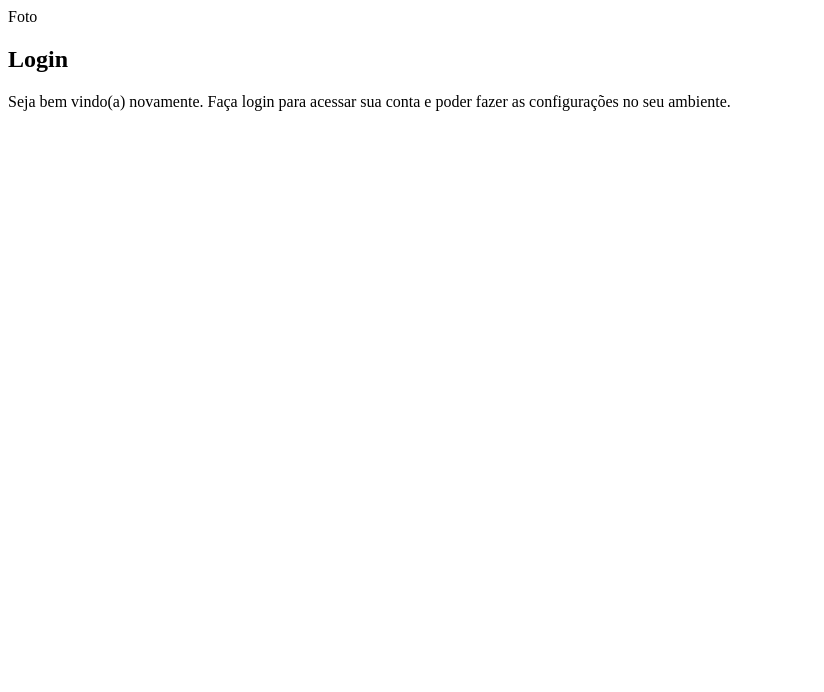
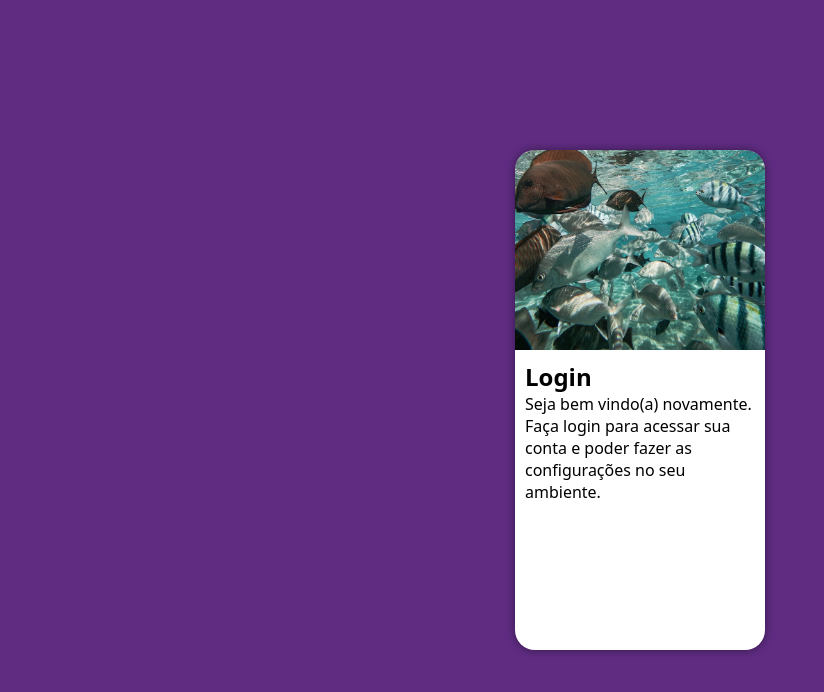
Before and after one commit to karinaaa0/projeto-login, a plain HTML site: page index.html in a window 1280 px wide. Shown: the whole page, without its empty margins (0-824 px from the left). Drawn offline with Linux system fonts and the light colour scheme.

Commit message:
atualização

```diff
--- a/estilos/style.css
+++ b/estilos/style.css
@@ -5,3 +5,50 @@
     Verde: #49a09d
     Lilás: #5f2c82
 */
+
+* {
+    font-family: system-ui, -apple-system, BlinkMacSystemFont, 'Segoe UI', Roboto, Oxygen, Ubuntu, Cantarell, 'Open Sans', 'Helvetica Neue', sans-serif;
+    padding: 0px;
+    margin: 0px;
+    box-sizing: border-box;
+}
+
+body, html {
+    background-color: #5f2c82;
+    height: 100vh;
+    width: 10vw;
+}
+
+main {
+    position: relative;
+    height: 100vh;
+    width: 100vw;
+}
+
+section#login {
+    position: absolute;
+    top: 50%;
+    left: 50%;
+    transform: translate(-50%, -50%);
+    overflow: hidden;
+
+    background-color: white;
+    width: 250px;
+    height: 500px;
+    border-radius: 20px;
+    box-shadow: 0px 0px 10px rgba(0, 0, 0, 0.452);
+}
+
+section#login > div#imagem {
+    display: block;
+    background: #5f2c82 url(../imagens/peixe.jpg) no-repeat;
+    background-size: cover;
+    background-position: left bottom;
+    height: 200px;
+}
+
+section#login > div#formulario {
+    display: block;
+    padding: 10px;
+
+}
--- a/index.html
+++ b/index.html
@@ -11,7 +11,7 @@
     <main>
         <section id="login">
             <div id="imagem">
-                Foto
+
             </div>
             <div id="formulario">
                 <h1>Login</h1>
```
Also changed, not shown: imagens/peixe.jpg (added).
